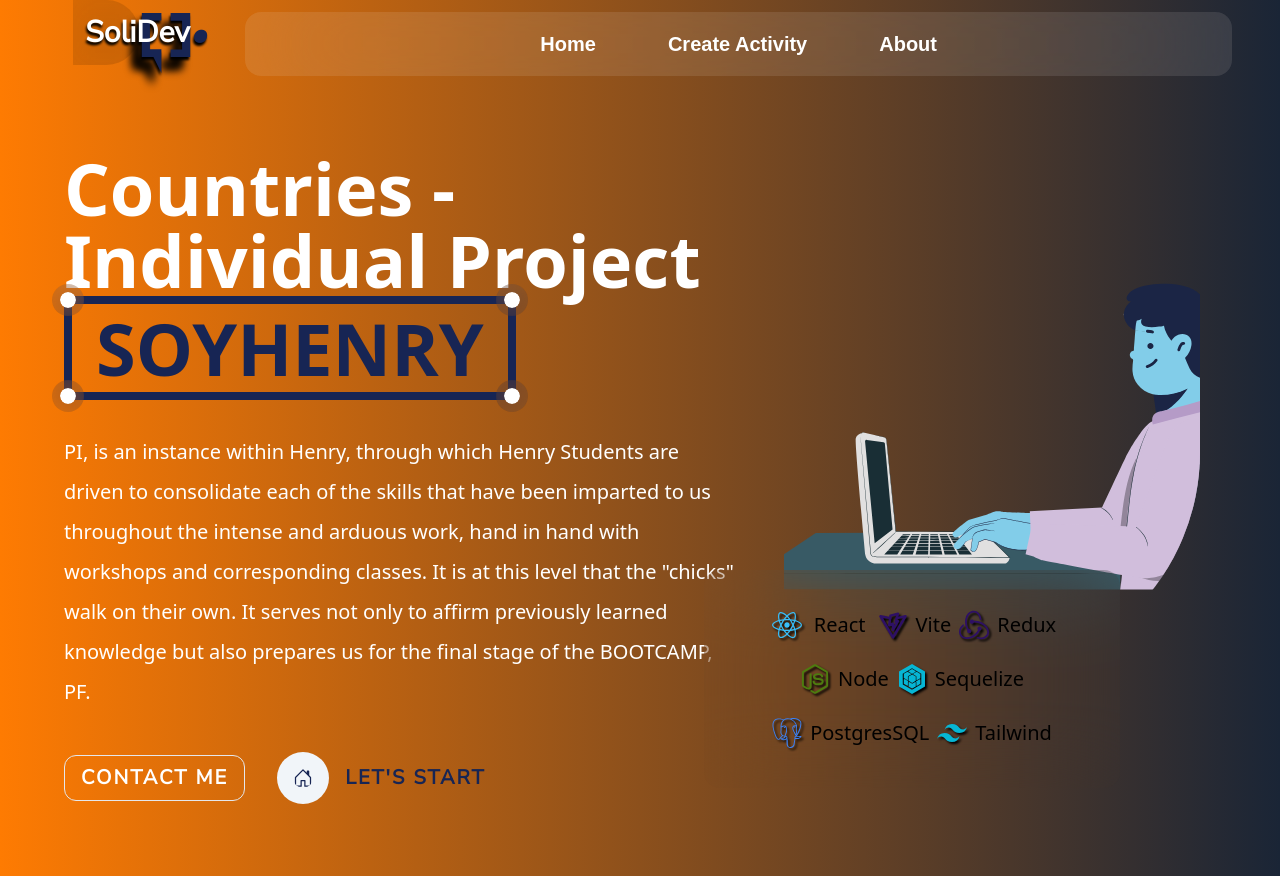
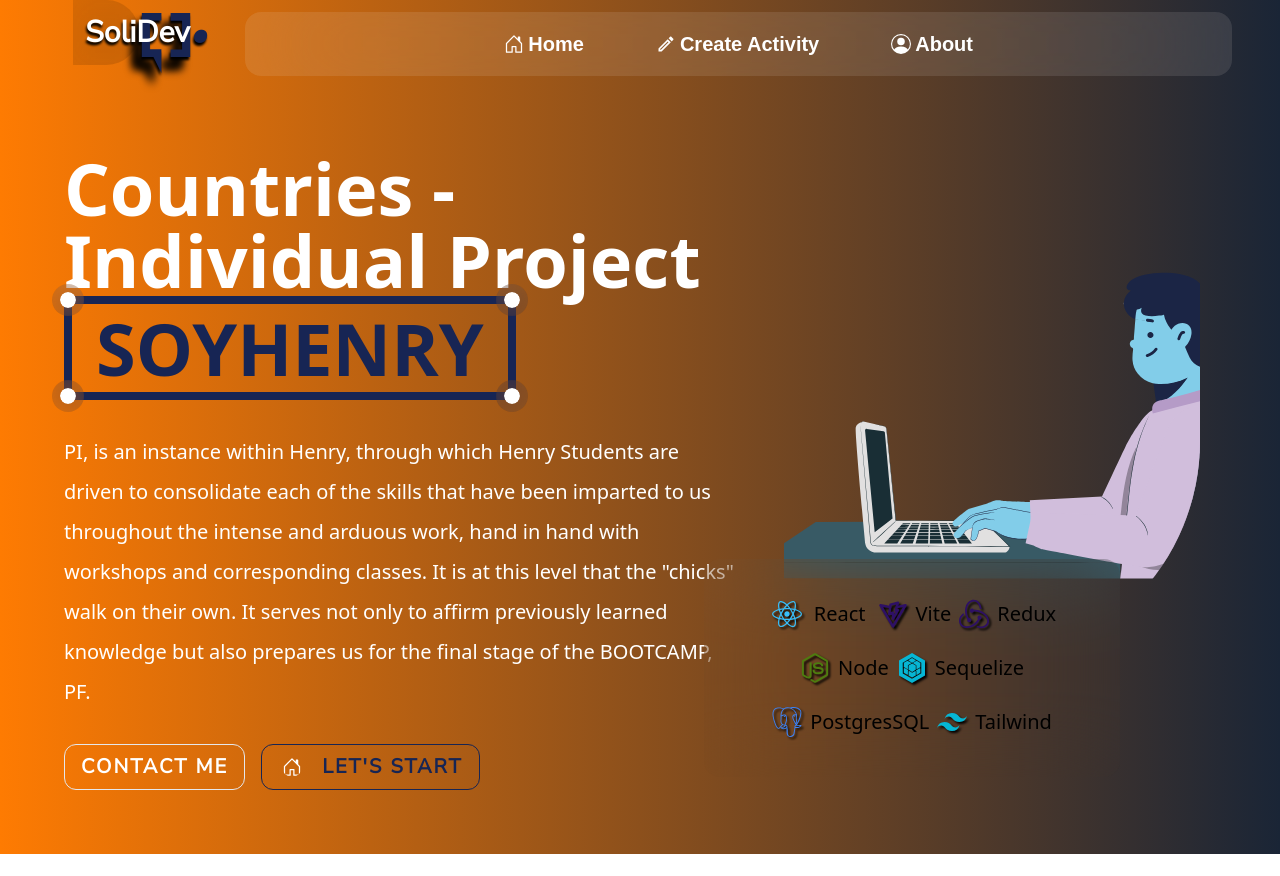
Before and after one commit to Solideomyers/countriesapi.2.0, a React (Vite) app in the folder client/: page / in a window 1280 px wide. After the commit the page ends 854 px from the top, so only its background shows below. Built offline with nearby package versions, Linux system fonts and the light colour scheme.

Commit message:
REFACTOR: refactoring Filter with downshift

```diff
--- a/client/src/components/LandingPage/Hero/Hero.jsx
+++ b/client/src/components/LandingPage/Hero/Hero.jsx
@@ -30,12 +30,12 @@
               linked={'/home'}
               disabled={null}
               onClick={null}
-              flex={'flex items-center gap-4 border-none hover:bg-opacity-90'}
-              styles={'full'}
-              background={'transparent'}
+              flex={'flex items-center gap-4'}
+              styles={'full hover:border-2 hover:border-white hover:bg-transparent'}
+              background={null}
               size={'xl'}
               icon={
-                <BsHouseDoor className="bg-secondary rounded-full text-primary p-4 box-content " />
+                <BsHouseDoor className=" bg-transparent text-xl rounded-full text-white p-1 box-content " />
               }
               text={"Let's start"}
               color={'primary'}
--- a/client/src/components/LandingPage/Hero/HeroRight.jsx
+++ b/client/src/components/LandingPage/Hero/HeroRight.jsx
@@ -10,7 +10,7 @@
           alt=""
           className="w-[500px] h-[500px] object-cover -mt-28 mr-24 rounded-br-[14rem]"
         />
-        <BsFillCircleFill className="absolute  top-1/2 -translate-y-1/2 left-1/2 -translate-x-1/2 text-[380px] text-white p-[16px] bg-primary rounded-full -z-10" />
+        <BsFillCircleFill className="absolute top-1/2 -translate-y-1/2 left-1/2 -translate-x-1/2 text-[380px] text-white p-[16px] bg-primary rounded-full -z-10" />
         <Skills
           position={
             'absolute xl:-bottom-[7rem] xl:right-[8rem] md:bottom-[16rem] md:right-[0rem]'
--- a/client/src/components/LandingPage/Skills.jsx
+++ b/client/src/components/LandingPage/Skills.jsx
@@ -15,7 +15,7 @@
     >
       <ul className="text-black w-full xl:flex flex-wrap gap-2 justify-center items-center">
         <li className="flex items-center py-2 gap-1 mx-1">
-          <FaReact className="text-3xl mr-2 text-sky-400 hover:bg-white drop-shadow-[2px_2px_1px_black]" />
+          <FaReact className="text-3xl mr-2 text-sky-400 drop-shadow-[2px_2px_1px_black]" />
           <span className="text-xl">React</span>
         </li>
         <li className="flex items-center py-2 ">
--- a/client/src/components/Nav/Nav.jsx
+++ b/client/src/components/Nav/Nav.jsx
@@ -1,8 +1,9 @@
 import React, { useState } from 'react'
 import { Link, useLocation } from 'react-router-dom'
+import { BsHouseDoor, BsPersonCircle } from "react-icons/bs"
 import { SiXdadevelopers } from 'react-icons/si'
 import { HiMenuAlt3 } from 'react-icons/hi'
-import { MdClose } from 'react-icons/md'
+import { MdClose, MdOutlineCreate } from 'react-icons/md'
 import { Button } from '../Button/Button'
 import { Search } from '../Search/Search'
 export const Nav = () => {
@@ -29,20 +30,20 @@
         {!ubication ? <Search /> : ''}
         <Link
           to="/home"
-          className="font-nunito-light text-xl font-bold px-4 py-[1.2rem] transition-all ease-in-out duration-500 delay-75 rounded-xl hover:bg-primary hover:bg-opacity-90 hover:text-white hover:drop-shadow-[4px_4px_5px_black]"
-        >
+          className="flex gap-1 items-center font-nunito-light text-xl font-bold px-4 py-[1.2rem] transition-all ease-in-out duration-800 rounded-xl hover:border-2 hover:bg-opacity-90 hover:text-white hover:drop-shadow-[4px_4px_5px_black]"
+        ><BsHouseDoor />
           Home
         </Link>
         <Link
           to="/form"
-          className="font-nunito-light text-xl font-bold px-4 py-[1.2rem] transition-all ease-in-out duration-500 delay-75 rounded-xl hover:bg-primary hover:bg-opacity-90 hover:text-white hover:drop-shadow-[4px_4px_5px_black]"
-        >
+          className="flex gap-1 items-center font-nunito-light text-xl font-bold px-4 py-[1.2rem] transition-all ease-in-out duration-800 rounded-xl hover:border-2 hover:bg-opacity-90 hover:text-white hover:drop-shadow-[4px_4px_5px_black]"
+        ><MdOutlineCreate />
           Create Activity
         </Link>
         <Link
           to="/about"
-          className="font-nunito-light text-xl font-bold px-4 py-[1.2rem] transition-all ease-in-out duration-500 delay-75 rounded-xl hover:bg-primary hover:bg-opacity-90 hover:text-white hover:drop-shadow-[4px_4px_5px_black]"
-        >
+          className="flex gap-1 items-center font-nunito-light text-xl font-bold px-4 py-[1.2rem] transition-all ease-in-out duration-800 rounded-xl hover:border-2 hover:bg-opacity-90 hover:text-white hover:drop-shadow-[4px_4px_5px_black]"
+        ><BsPersonCircle />
           About
         </Link>
       </nav>
```
